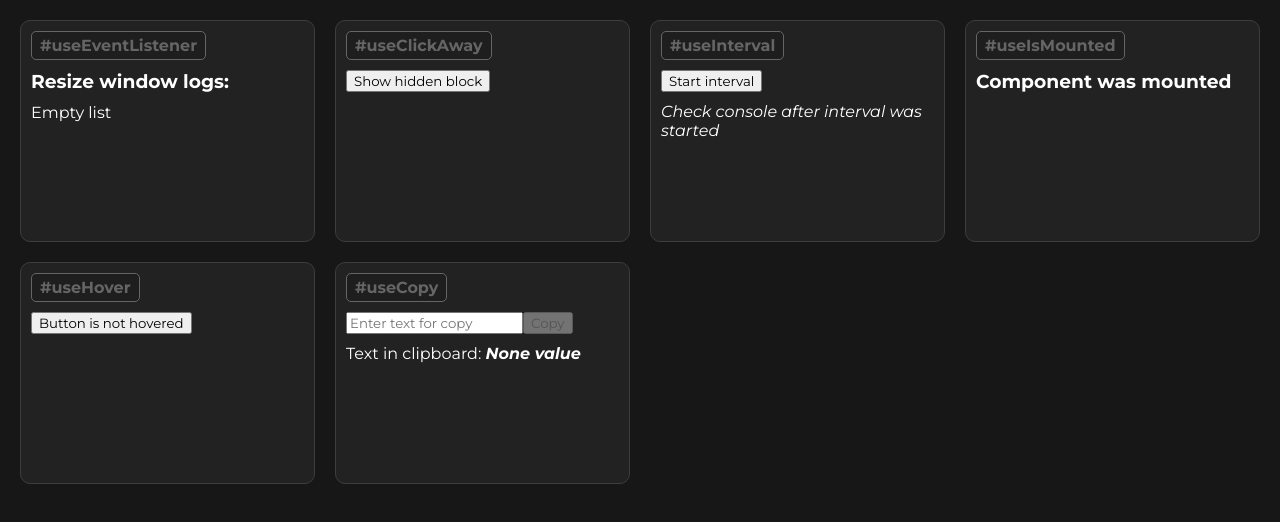
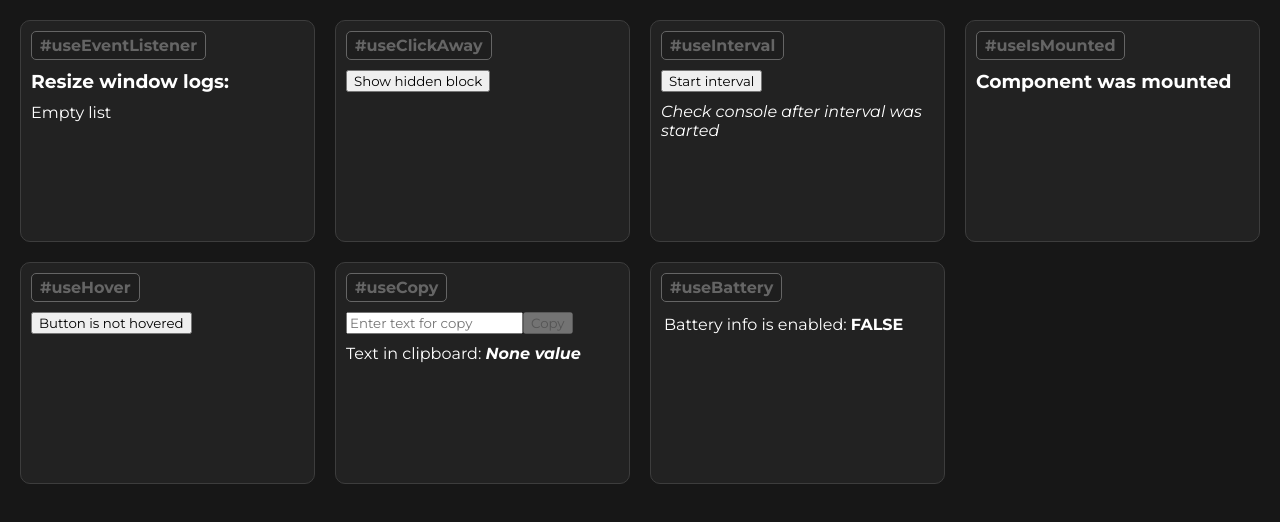
Before and after one commit to kdubasov/react-hooks-npm-library, a React (Vite) app: page / in a window 1280 px wide. Shown: the top 522 px of the page. Built offline with nearby package versions, Linux system fonts and the light colour scheme.

Commit message:
add useBattery.ts

```diff
--- /dev/null
+++ b/lib/hooks/useBattery.ts
@@ -0,0 +1,42 @@
+import { useEffect, useState } from 'react';
+
+interface IBatteryInfo {
+  charging: boolean;
+  chargingTime: number;
+  dischargingTime: null | number;
+  level: number;
+  onchargingchange: null;
+  onchargingtimechange: null;
+  ondischargingtimechange: null;
+  onlevelchange: null;
+}
+
+export const useBattery = () => {
+  const [isReady, setIsReady] = useState<boolean>(false);
+  const [error, setError] = useState<string | null>(null);
+  const [batteryInfo, setBatteryInfo] = useState<IBatteryInfo | null>(null);
+
+  useEffect(() => {
+    //@ts-expect-error
+    if (!navigator?.getBattery) {
+      setError('Battery is not available in your browser!');
+      return;
+    }
+    navigator
+      //@ts-expect-error
+      .getBattery()
+      .then((battery: IBatteryInfo) => {
+        setIsReady(true);
+        setBatteryInfo(battery);
+      })
+      .catch((error: never) => {
+        setError((error as { message?: string })?.message ?? 'Battery is not available in your browser!');
+      });
+  }, []);
+
+  return {
+    isReady,
+    error,
+    batteryInfo,
+  };
+};
--- a/src/App.tsx
+++ b/src/App.tsx
@@ -1,5 +1,6 @@
 import Block from './Block';
 import styles from './main.module.css';
+import { useBattery } from '@/hooks/useBattery.ts';
 import { useClickAway } from '@/hooks/useClickAway.ts';
 import { useCopy } from '@/hooks/useCopy.ts';
 import { useHover } from '@/hooks/useHover.ts';
@@ -19,6 +20,8 @@ const App = () => {
   useClickAway(refShow, isShow, setIsShow);
   const [text, copy] = useCopy();
   const [inputCopyValue, setInputCopyValue] = useState<null | string>(null);
+  const { error, isReady, batteryInfo } = useBattery();
+  console.log(batteryInfo);
 
   const resizeHandler = (event: Event) => {
     console.log(event.target);
@@ -89,6 +92,38 @@ const App = () => {
           </b>
         </p>
       </Block>
+
+      <Block>
+        <span className={styles.name}>#useBattery</span>
+        <table>
+          <tbody>
+            <tr>
+              <td>Battery info is enabled:</td>
+              <td>
+                <b>{JSON.stringify(isReady)?.toUpperCase()}</b>
+              </td>
+            </tr>
+            {batteryInfo && (
+              <tr>
+                <td>Battery info:</td>
+                <td>
+                  Charging: {JSON.stringify(batteryInfo?.charging)?.toUpperCase()} <br />
+                  Percent:{' '}
+                  <b style={{ color: batteryInfo.level >= 0.9 ? 'green' : 'orange' }}>{batteryInfo.level * 100}%</b>
+                </td>
+              </tr>
+            )}
+            {error && (
+              <tr>
+                <td>Battery error:</td>
+                <td>
+                  <b>{error}</b>
+                </td>
+              </tr>
+            )}
+          </tbody>
+        </table>
+      </Block>
     </div>
   );
 };
```
